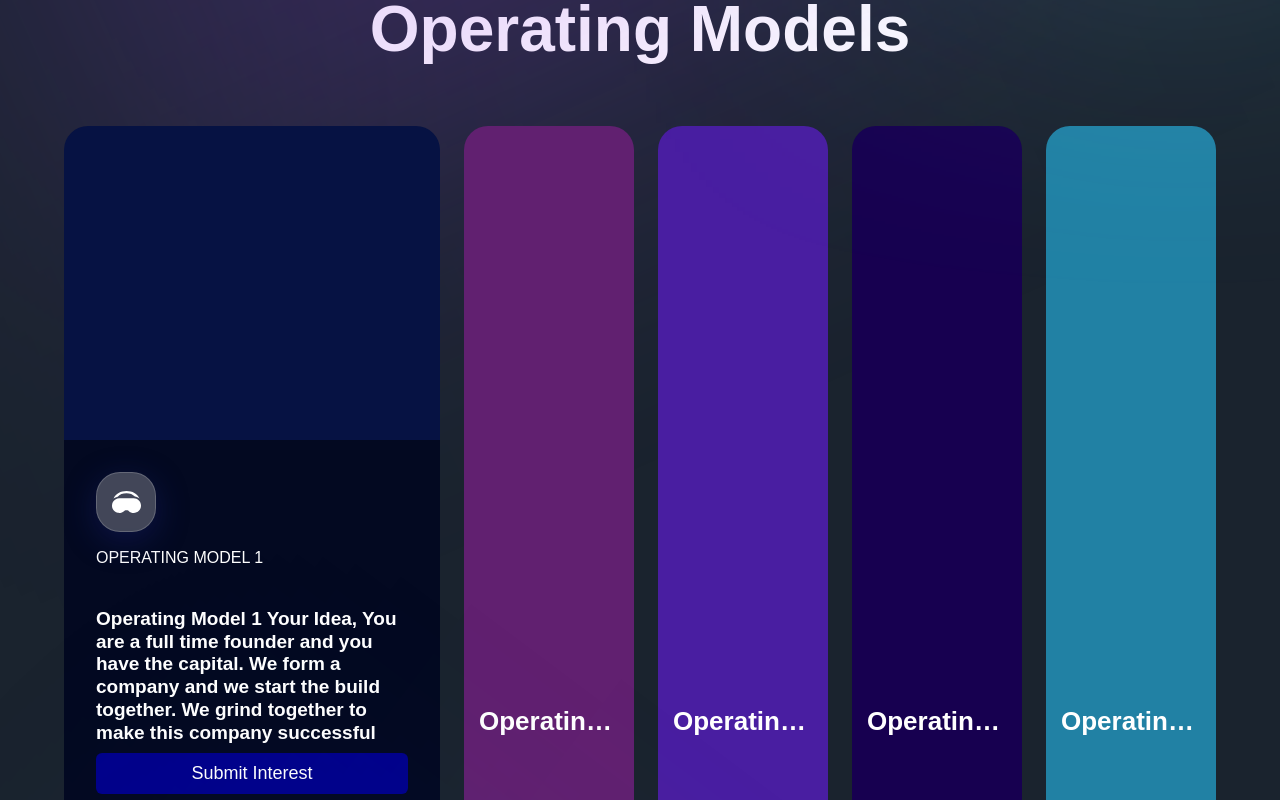
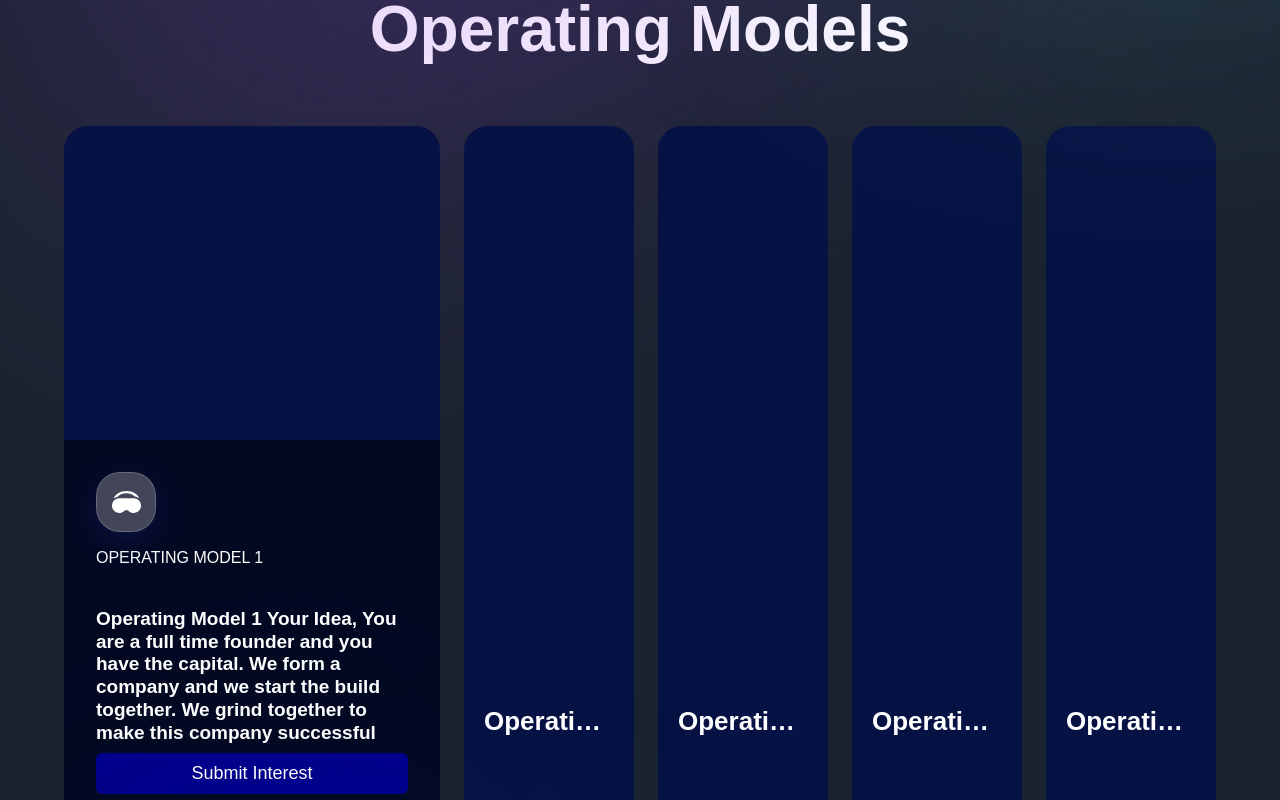
Before and after one commit to vishal1816/vishal1816, a Next.js app: page / in a window 1280 px wide. Shown: the part 1680-2480 px from the top of the page. Built offline with nearby package versions, Linux system fonts and the light colour scheme; a web font is replaced by a local one.

Commit message:
cover changes
cover changes

```diff
--- a/components/ExploreCard.jsx
+++ b/components/ExploreCard.jsx
@@ -21,9 +21,11 @@ const ExploreCard = ({ id, imgUrl, title, index, active, handleClick,heading })
         className="absolute w-full h-full object-cover rounded-[24px]"
       />
       {active !== id ? (
+
         <h3 className=" my-card font-semibold sm:text-[26px] text-[18px] text-white absolute z-0 lg:bottom-20  lg:origin-[0,0]">
           {title}
         </h3>
+
       ) : (
         <div className="absolute bottom-0 p-8 flex justify-start w-full flex-col bg-[rgba(0,0,0,0.5)] rounded-b-[24px]">
           <div
--- a/components/WhatsNewCard.jsx
+++ b/components/WhatsNewCard.jsx
@@ -30,9 +30,11 @@ const WhatsNewCard = ({
         className="absolute w-full h-full object-cover rounded-[24px] "
       />
       {active !== id ? (
-        <h3 className=" my-card font-semibold sm:text-[26px] text-[18px] text-white absolute z-0 lg:bottom-20  lg:origin-[0,0]">
+          <div className="namecard flex justify-start w-full flex-col bg-[rgba(0,0,0,0.7)] rounded-b-[24px]">
+        <h3 className=" my-cards font-semibold sm:text-[26px] text-[18px] text-white absolute z-0 lg:bottom-20  lg:origin-[0,0]">
           {title}
         </h3>
+        </div>
       ) : (
         <div
           style={{ width: "175px" }}
--- a/constants/index.js
+++ b/constants/index.js
@@ -7,25 +7,25 @@ export const exploreWorlds = [
   },
   {
     id: 'world-2',
-    imgUrl: '/planet-new.png',
+    imgUrl: '/pla.png',
     heading:'Operating Model 2 ',
     title: ' Operating Model 2 Your Idea, You  are a part-time founder and you have no capital. We form a company and we start the build together. We grind together to make this company successful. ',
   },
   {
     id: 'world-3',
-    imgUrl: '/planet-new2.png',
+    imgUrl: '/pla.png',
     heading:'Operating Model 3 ',
     title: ' Operating Model 3 Your Idea, You are a full time founder and you just want someone to build the product. We build the product and you pay us for our services. ',
   },
   {
     id: 'world-4',
-    imgUrl: '/planet-new3.png',
+    imgUrl: '/pla.png',
     heading:'Operating Model 4 ',
     title: ' Operating Model 4 Come be part of the studio build projects. We are constantly innovating and building. Look at the options and see if you want to be associated.',
   },
   {
     id: 'world-5',
-    imgUrl: '/planet-new4.png',
+    imgUrl: '/pla.png',
     heading:'Operating Model 5 ',
     title: ' Operating Model 5 Your idea, You are a full time founder and you have the capital.But you don’t want to form a company straight away. Talk to us to understand more about this model.',
   },
@@ -45,37 +45,37 @@ export const trackWorlds = [
   },
   {
     id: 'world-2',
-    imgUrl: '/planet-new.png',
+    imgUrl: '/pla.png',
     title: 'Coming Soon ',
   },
   {
     id: 'world-3',
-    imgUrl: '/planet-new2.png',
+    imgUrl: '/pla.png',
     title: 'Coming Soon ',
   },
   {
     id: 'world-4',
-    imgUrl: '/planet-new3.png',
+    imgUrl: '/pla.png',
     title: 'Coming Soon',
   },
   {
     id: 'world-5',
-    imgUrl: '/planet-new4.png',
+    imgUrl: '/pla.png',
     title: 'Coming Soon',
   },
   {
     id: 'world-6',
-    imgUrl: '/planet-01.png',
+    imgUrl: '/pla.png',
     title: 'Coming Soon',
   },
   {
     id: 'world-7',
-    imgUrl: '/planet-02.png',
+    imgUrl: '/pla.png',
     title: 'Coming Soon ',
   },
   {
     id: 'world-8',
-    imgUrl: '/planet-03.png',
+    imgUrl: '/pla.png',
     title: 'Coming Soon ',
   },
   {
@@ -130,47 +130,47 @@ export const insights = [
     },
     {
       id: 'world-2',
-      imgUrl: '/planet-new.png',
+      imgUrl: '/pla.png',
       title: 'Coming Soon ',
     },
     {
       id: 'world-3',
-      imgUrl: '/planet-new2.png',
+      imgUrl: '/pla.png',
       title: 'Coming Soon ',
     },
     {
       id: 'world-4',
-      imgUrl: '/planet-new3.png',
+      imgUrl: '/pla.png',
       title: 'Coming Soon',
     },
     {
       id: 'world-5',
-      imgUrl: '/planet-new4.png',
+      imgUrl: '/pla.png',
       title: 'Coming Soon',
     },
     {
       id: 'world-6',
-      imgUrl: '/planet-05.png',
+      imgUrl: '/pla.png',
       title: 'Your organization is getting bigger. Innovation and speed are no longer it’s forte. Talk to us about our corporate co-build options. Let’s see how we can change the technology landscape of your organization.',
     },
     {
       id: 'world-7',
-      imgUrl: '/planet-01.png',
+      imgUrl: '/pla.png',
       title: 'Your Idea, You  are a full time founder and you have the capital. We form a company and we start the build together. We grind together to make this company successful',
     },
     {
       id: 'world-8',
-      imgUrl: '/planet-02.png',
+      imgUrl: '/pla.png',
       title: 'Your Idea, You  are a part-time founder and you have no capital. We form a company and we start the build together. We grind together to make this company successful. ',
     },
     {
       id: 'world-9',
-      imgUrl: '/planet-03.png',
+      imgUrl: '/pla.png',
       title: 'Your Idea, You are a full time founder and you just want someone to build the product. We build the product and you pay us for our services. ',
     },
     {
       id: 'world-10',
-      imgUrl: '/planet-04.png',
+      imgUrl: '/pla.png',
       title: 'Come be part of the studio build projects. We are constantly innovating and building. Look at the options and see if you want to be associated.',
     }
 ];
@@ -264,7 +264,7 @@ export const whatsnew = [
     id: 'world-14',
     imgUrl: '/ravisharma.jpg',
     heading:'Ravi Sharma',
-    title: ' Ravi Sharma This hardcore sales man has vast experience in B2C sales. Growing internet businesses is his strength and he has done it for over 25 years. ',
+    title: ' Ravi Sharma        This hardcore sales man has vast experience in B2C sales. Growing internet businesses is his strength and he has done it for over 25 years. ',
   },
 
   //  {
--- a/sections/Hero.jsx
+++ b/sections/Hero.jsx
@@ -56,7 +56,7 @@ const Hero = () => (
         <div className="absolute w-full h-[300px] hero-gradient rounded-tl-[140px] z-[0] -top-[30px]" />
 
         <img
-          src="/cover.png"
+          src="/acl-cover.jpg"
           alt="hero_cover"
           className="w-full sm:h-[500px] h-[350px] object-cover rounded-tl-[140px] z-10 relative"
         />
--- a/styles/globals.css
+++ b/styles/globals.css
@@ -27,12 +27,7 @@
 }
 
 .hero-gradient {
-  background: linear-gradient(
-    97.86deg,
-    #a509ff 0%,
-    #34acc7 53.65%,
-    #a134c7 100%
-  );
+  background: linear-gradient( 97.86deg, #070507 0%, #34acc7 53.65%, #a134c7 100% );
 }
 
 .gradient-02 {
@@ -47,11 +42,21 @@
 }
 
 .my-card{
-  width:140px;
+  width:130px;
   text-overflow: ellipsis;
   overflow: hidden;
   white-space: nowrap;
   font-size: 16px;
+
+}
+
+.my-cards{
+  width:176px;
+  text-overflow: ellipsis;
+  overflow: hidden;
+  white-space: nowrap;
+  font-size: 16px;
+  margin-left: 56px;
 }
 
 .glassmorphism {
@@ -122,6 +127,14 @@
 
 nav.navbar.navbar-dark {
   margin-right: 20px;
+}
+
+.namecard {
+  width: 98%;
+  height: 154px;
+  position: absolute;
+  top: 77%;
+
 }
 
 
```
Also changed, not shown: public/acl-cover.jpg (added).
